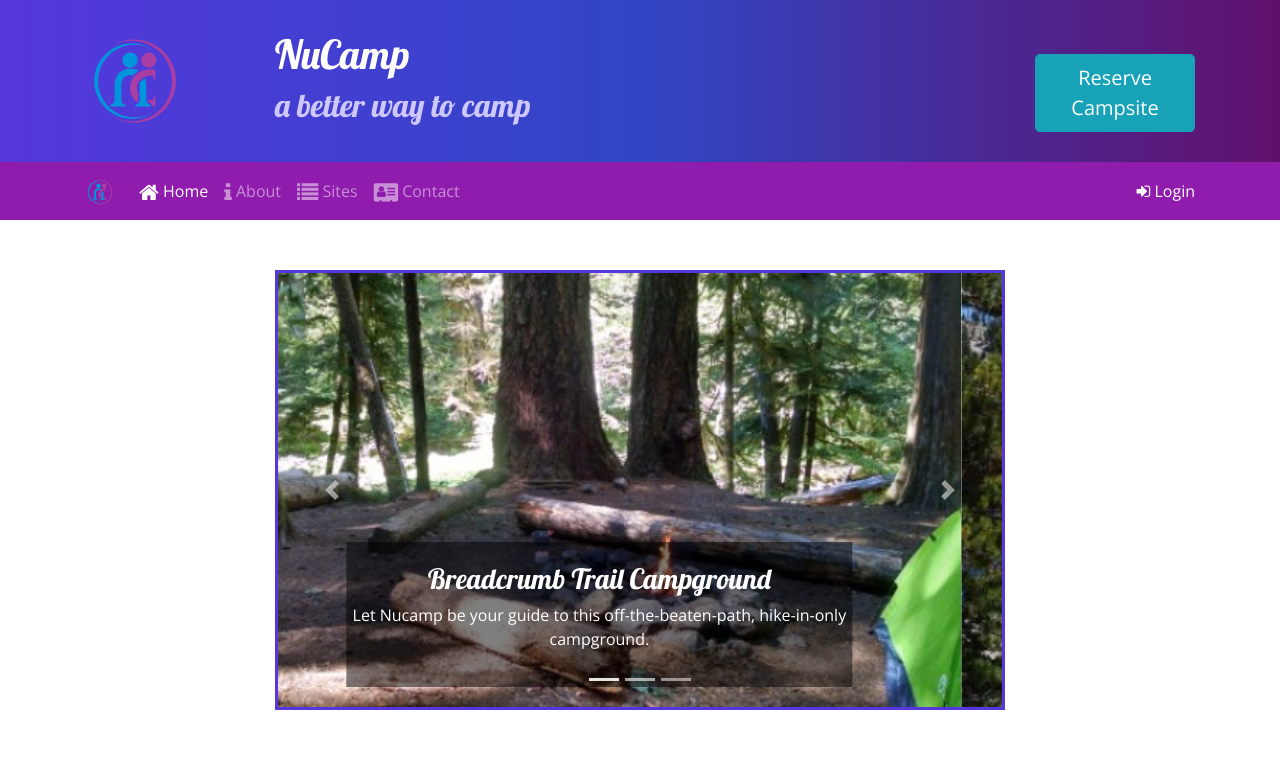
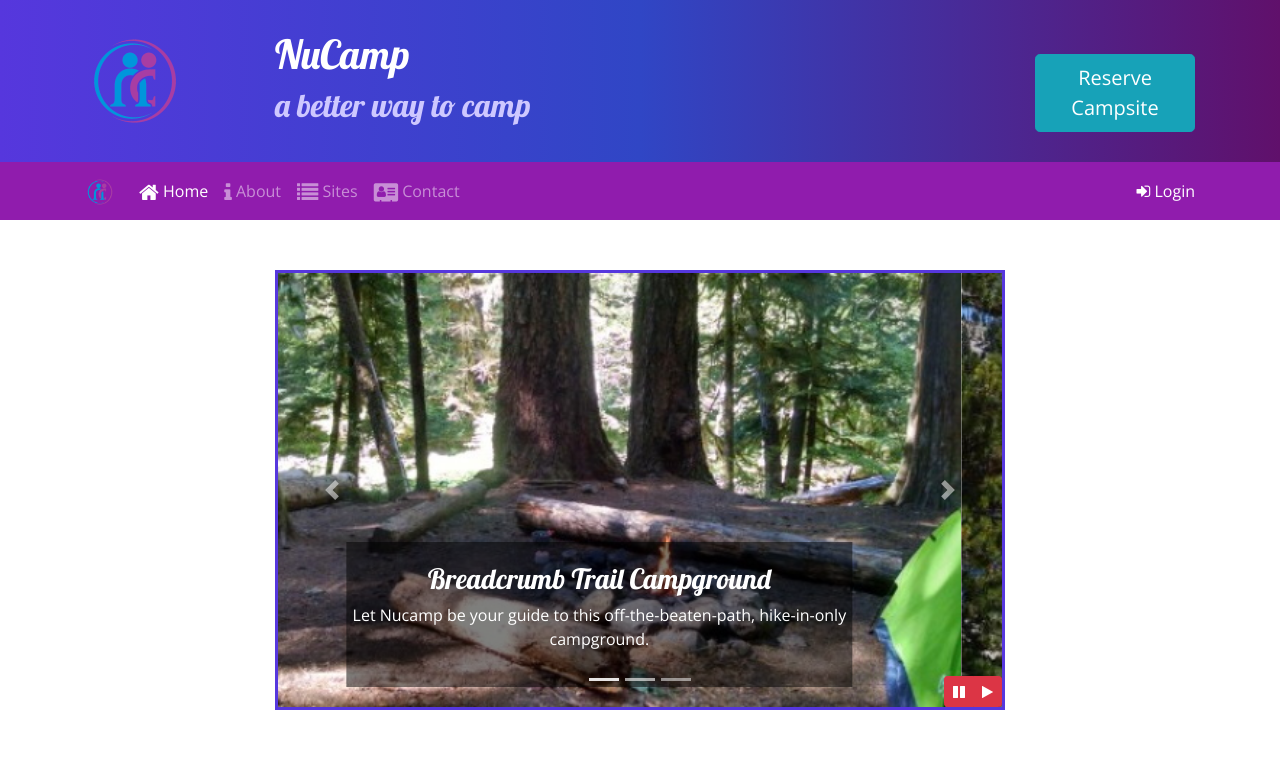
Before and after one commit to luisdeandac/nucampsite, a website: page index.html in a window 1280 px wide. Shown: the top 757 px of the page. Drawn offline with nearby package versions, Linux system fonts and the light colour scheme.

Commit message:
Bootstrap and J Query Part 1

```diff
--- a/css/style.css
+++ b/css/style.css
@@ -50,3 +50,10 @@ footer {
 .carousel {
     border: solid #5637DD;
 }
+
+#carouselButton {
+    position: absolute;
+    right: 0;
+    bottom: 0;
+    z-index: 100;
+}
--- a/index.html
+++ b/index.html
@@ -182,7 +182,6 @@
                                 <p class="d-none d-sm-block">Spend a few sunny days and starry nights beneath a canopy of old-growth firs at this enchanting spot by the Chrome River.</p>
                             </div>
                         </div>
-                </div>
                         <a class="carousel-control-prev" href="#homeCarousel" role="button" data-slide="prev">
                             <span class="carousel-control-prev-icon"></span>
                             <span class="sr-only">Previous</span>
@@ -191,6 +190,15 @@
                             <span class="carousel-control-next-icon"></span>
                             <span class="sr-only">Next</span>
                         </a>
+                        <div class="btn-group" id="carouselButton">
+                            <button class="btn btn-danger btn-sm" id="carouselPause">
+                                <i class="fa fa-pause"></i>
+                            </button>
+                            <button class="btn btn-danger btn-sm" id="carouselPlay">
+                                <i class="fa fa-play"></i>
+                            </button>
+                        </div>
+                </div>
             </div>
         </div>
         <div class="row row-content align-items-center">
@@ -271,6 +279,18 @@
     <script src="node_modules/popper.js/dist/umd/popper.min.js"></script>
     <script src="node_modules/bootstrap/dist/js/bootstrap.min.js"></script>
 
+    <script>
+        $(function() {
+            $(".carousel").carousel( { interval: 1000, pause: "false" } );
+            $("#carouselPause").click(function(){
+                $(".carousel").carousel("pause");
+            });
+            $("#carouselPlay").click(function(){
+                $(".carousel").carousel("cycle");
+            });
+        });
+    </script>
+
 </body>
 
 </html>
```
Lines whose indentation alone changed are shown as unchanged.
